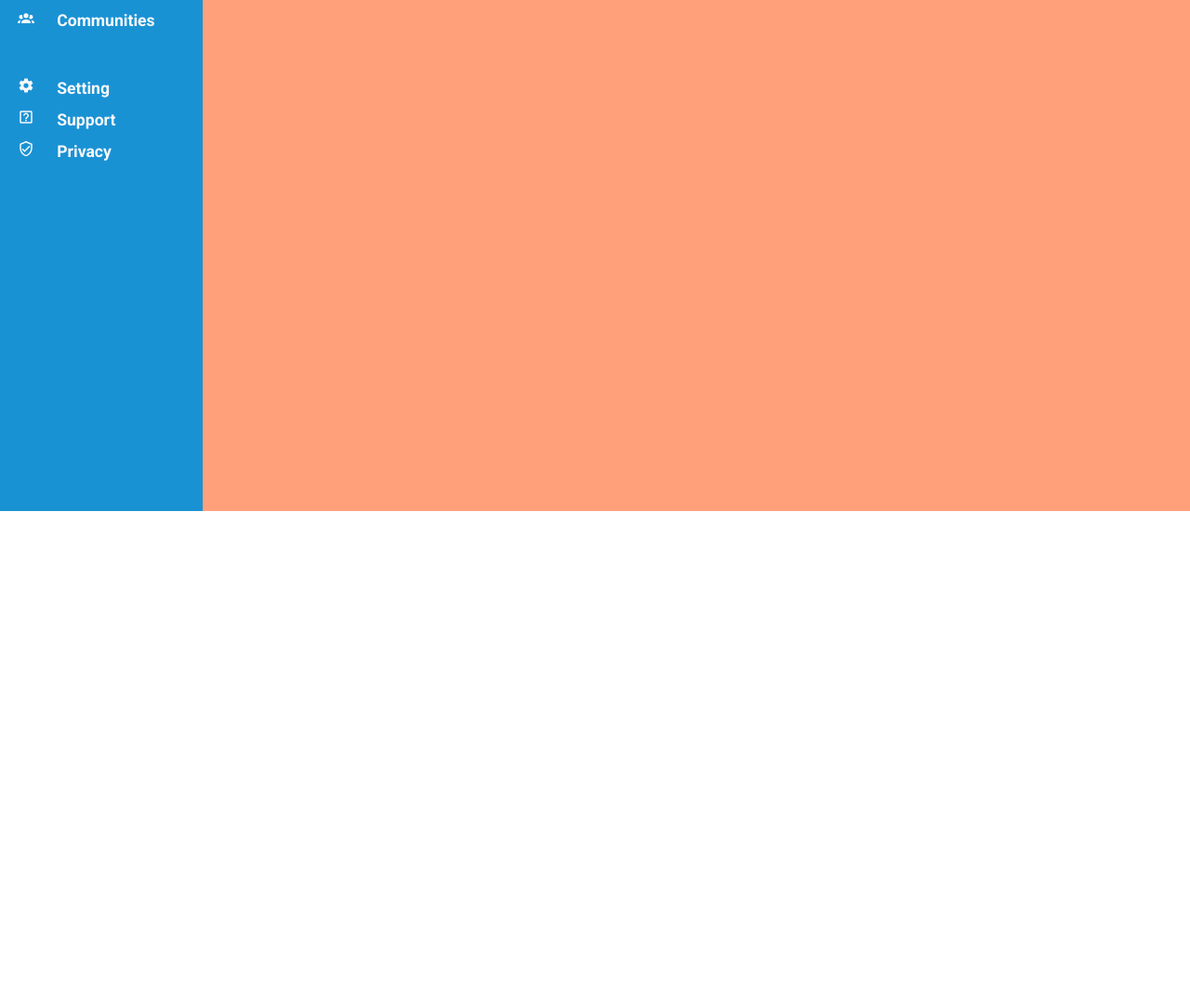
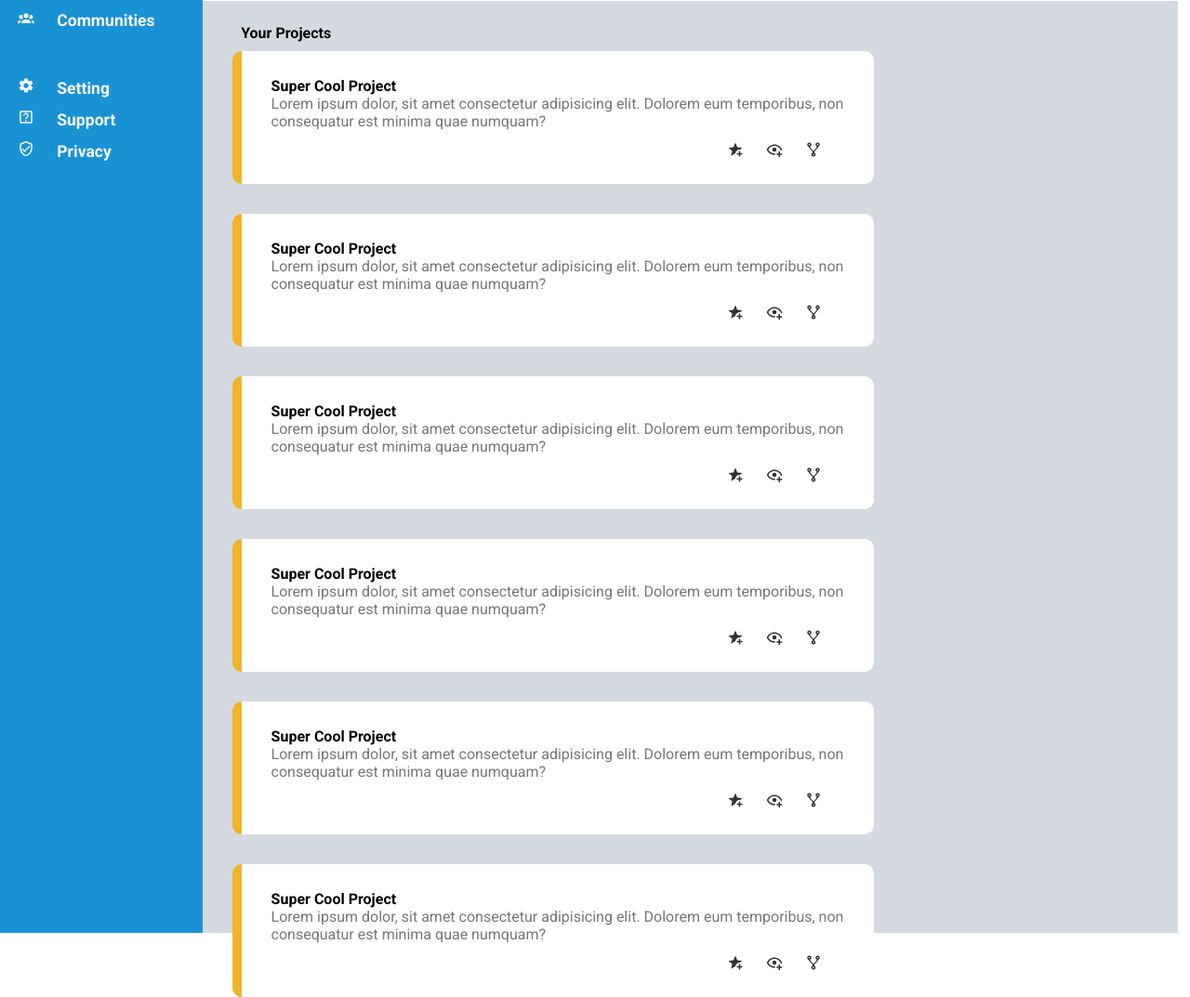
Before and after one commit to kuushal/admin-dashboard, a plain HTML site: page index.html in a window 1280 px wide. Shown: the part 250-1323 px from the top of the page at 93% size. Before the commit the page ends 800 px from the top, so only its background shows below. Drawn offline with Linux system fonts and the light colour scheme.

Commit message:
finish main card section

```diff
--- a/index.html
+++ b/index.html
@@ -71,7 +71,81 @@
 
 
             </div>
-            <div class="main"></div>
+            <div class="main">
+                <div class="cards">
+                    <p class="projects">Your Projects</p>
+                    <div class="card-container">
+
+                        <div class="card">
+                            <p class="proj-heading">Super Cool Project</p>
+                            <p class="proj-desc">Lorem ipsum dolor, sit amet consectetur adipisicing elit. Dolorem eum
+                                temporibus, non
+                                consequatur est minima quae numquam?</p>
+                            <div class="icons">
+                                <img class="svg" src="images/star-plus.svg" alt="">
+                                <img class="svg" src="images/eye-plus-outline.svg" alt="">
+                                <img class="svg" src="images/source-fork.svg" alt="">
+                            </div>
+                        </div>
+                        <div class="card">
+                            <p class="proj-heading">Super Cool Project</p>
+                            <p class="proj-desc">Lorem ipsum dolor, sit amet consectetur adipisicing elit. Dolorem eum
+                                temporibus, non
+                                consequatur est minima quae numquam?</p>
+                            <div class="icons">
+                                <img class="svg" src="images/star-plus.svg" alt="">
+                                <img class="svg" src="images/eye-plus-outline.svg" alt="">
+                                <img class="svg" src="images/source-fork.svg" alt="">
+                            </div>
+                        </div>
+                        <div class="card">
+                            <p class="proj-heading">Super Cool Project</p>
+                            <p class="proj-desc">Lorem ipsum dolor, sit amet consectetur adipisicing elit. Dolorem eum
+                                temporibus, non
+                                consequatur est minima quae numquam?</p>
+                            <div class="icons">
+                                <img class="svg" src="images/star-plus.svg" alt="">
+                                <img class="svg" src="images/eye-plus-outline.svg" alt="">
+                                <img class="svg" src="images/source-fork.svg" alt="">
+                            </div>
+                        </div>
+                        <div class="card">
+                            <p class="proj-heading">Super Cool Project</p>
+                            <p class="proj-desc">Lorem ipsum dolor, sit amet consectetur adipisicing elit. Dolorem eum
+                                temporibus, non
+                                consequatur est minima quae numquam?</p>
+                            <div class="icons">
+                                <img class="svg" src="images/star-plus.svg" alt="">
+                                <img class="svg" src="images/eye-plus-outline.svg" alt="">
+                                <img class="svg" src="images/source-fork.svg" alt="">
+                            </div>
+                        </div>
+                        <div class="card">
+                            <p class="proj-heading">Super Cool Project</p>
+                            <p class="proj-desc">Lorem ipsum dolor, sit amet consectetur adipisicing elit. Dolorem eum
+                                temporibus, non
+                                consequatur est minima quae numquam?</p>
+                            <div class="icons">
+                                <img class="svg" src="images/star-plus.svg" alt="">
+                                <img class="svg" src="images/eye-plus-outline.svg" alt="">
+                                <img class="svg" src="images/source-fork.svg" alt="">
+                            </div>
+                        </div>
+                        <div class="card">
+                            <p class="proj-heading">Super Cool Project</p>
+                            <p class="proj-desc">Lorem ipsum dolor, sit amet consectetur adipisicing elit. Dolorem eum
+                                temporibus, non
+                                consequatur est minima quae numquam?</p>
+                            <div class="icons">
+                                <img class="svg" src="images/star-plus.svg" alt="">
+                                <img class="svg" src="images/eye-plus-outline.svg" alt="">
+                                <img class="svg" src="images/source-fork.svg" alt="">
+                            </div>
+                        </div>
+                    </div>
+
+                </div>
+            </div>
         </div>
     </div>
 </body>
--- a/style.css
+++ b/style.css
@@ -18,7 +18,7 @@
 
 .container {
     display: grid;
-    grid-template-columns: 17% 83%;
+    grid-template-columns: 17% 82%;
     grid-template-rows: auto;
     height: 100vh;
     width: 100vw;
@@ -79,10 +79,8 @@ img {
 /*  */
 
 .main-container {
-    background-color: lightsalmon;
-
     display: grid;
-    grid-template-rows: 1.2fr 5fr;
+    grid-template-rows: 20% 80%;
 }
 
 /* header */
@@ -170,3 +168,47 @@ button {
     font-weight: var(--font-weight-bold);
     margin-left: 1rem;
 }
+
+/* main */
+.main {
+    display: grid;
+    grid-template-columns: 70% 30%;
+    padding: 1rem 2rem;
+    background-color: var(--second);
+    padding-bottom: 3rem;
+}
+
+.projects {
+    font-weight: var(--font-weight-bold);
+    margin: 0.6rem;
+}
+
+.card-container {
+    display: flex;
+    gap: 2rem;
+    flex-wrap: wrap;
+}
+
+.card {
+    flex: 1;
+    flex-basis: 400px;
+    background-color: #ffffff;
+    padding: 1.75rem 2rem;
+    border-radius: 10px;
+    border-left: 10px solid #efb428;
+}
+
+.proj-heading {
+    font-weight: var(--font-weight-bold);
+}
+
+.proj-desc {
+    /* margin-top: 0.75rem; */
+    color: rgba(119, 119, 119, 255);
+}
+
+.icons {
+    margin-top: 0.75rem;
+    display: flex;
+    justify-content: end;
+}
```
Also changed, not shown: images/eye-plus-outline.svg (added), images/source-fork.svg (added), images/star-plus.svg (added).
